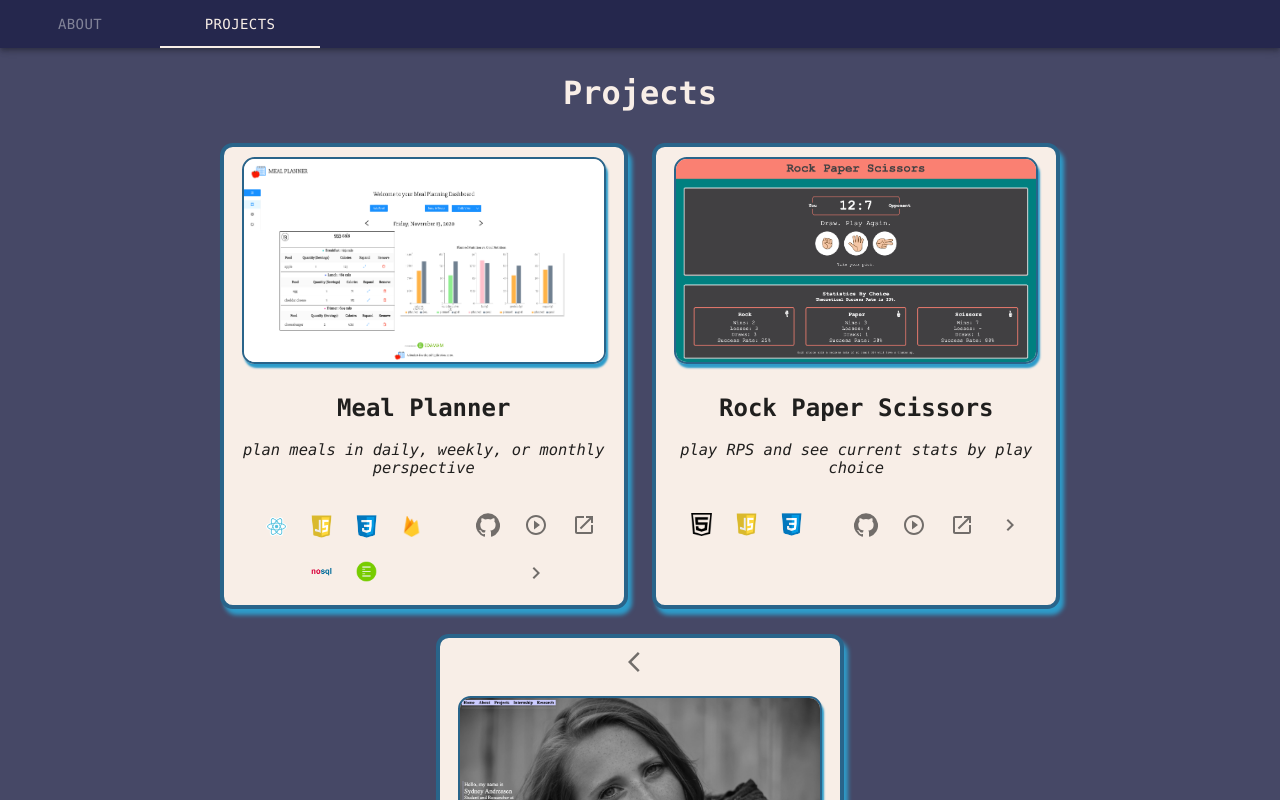
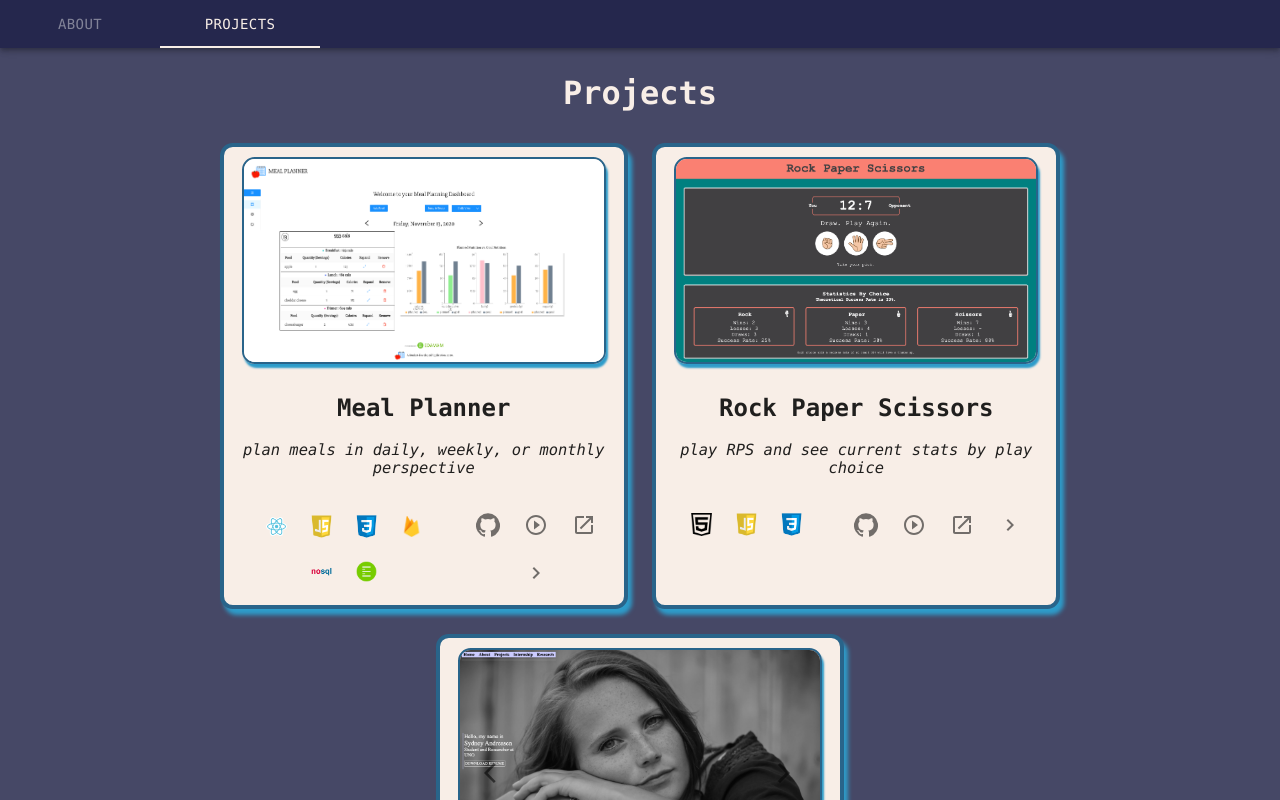
Before and after one commit to sydandreasen/portfolio, a React (Create React App) app: page / in a window 1280 px wide. Both pictures are taken after a click on the tab "PROJECTS". Shown: the top 800 px of the page. Built offline with nearby package versions, Linux system fonts and the light colour scheme.

Commit message:
absolute position of project gallery arrows

```diff
--- a/src/Components/JS/Gallery.js
+++ b/src/Components/JS/Gallery.js
@@ -15,6 +15,7 @@ export const Gallery = (props) => {
     <div className="MuiCardMedia-root MuiCardMedia-media">
       {images.length > 1 ? (
         <IconButton
+          className="arrow arrow-left"
           onClick={() => {
             if (currentImg.idx === 0) {
               setCurrentImg({
@@ -29,8 +30,7 @@ export const Gallery = (props) => {
             }
           }}
         >
-          {/* TODO : styling of arrows */}
-          <ArrowBackIosIcon className="arrow arrow-left" />
+          <ArrowBackIosIcon />
         </IconButton>
       ) : (
         ""
@@ -38,6 +38,7 @@ export const Gallery = (props) => {
       <img src={currentImg.img} alt="project" className="MuiCardMedia-img" />
       {images.length > 1 ? (
         <IconButton
+          className="arrow arrow-right"
           onClick={() => {
             if (currentImg.idx === images.length - 1) {
               setCurrentImg({ img: images[0], idx: 0 });
@@ -49,7 +50,7 @@ export const Gallery = (props) => {
             }
           }}
         >
-          <ArrowForwardIosIcon className="arrow arrow-right" />
+          <ArrowForwardIosIcon />
         </IconButton>
       ) : (
         ""
--- a/src/Components/SCSS/App.scss
+++ b/src/Components/SCSS/App.scss
@@ -185,18 +185,21 @@ $dblue: #29648a;
       box-shadow: $lblue 2px 4px 2px;
     }
 
-    .arrow {
-      // position: absolute;
-      // z-index: 1;
+    .MuiCardMedia-root {
+      position: relative;
+      .arrow {
+        position: absolute;
+        top: 50%;
+        z-index: 100;
+      }
+
+      .arrow-left {
+        left: 8%;
+      }
+      .arrow-right {
+        right: 8%;
+      }
     }
-
-    // .arrow-left {
-    //   float: left;
-    // }
-
-    // .arrow-right {
-    //   float: right;
-    // }
   }
 
   footer {
```
